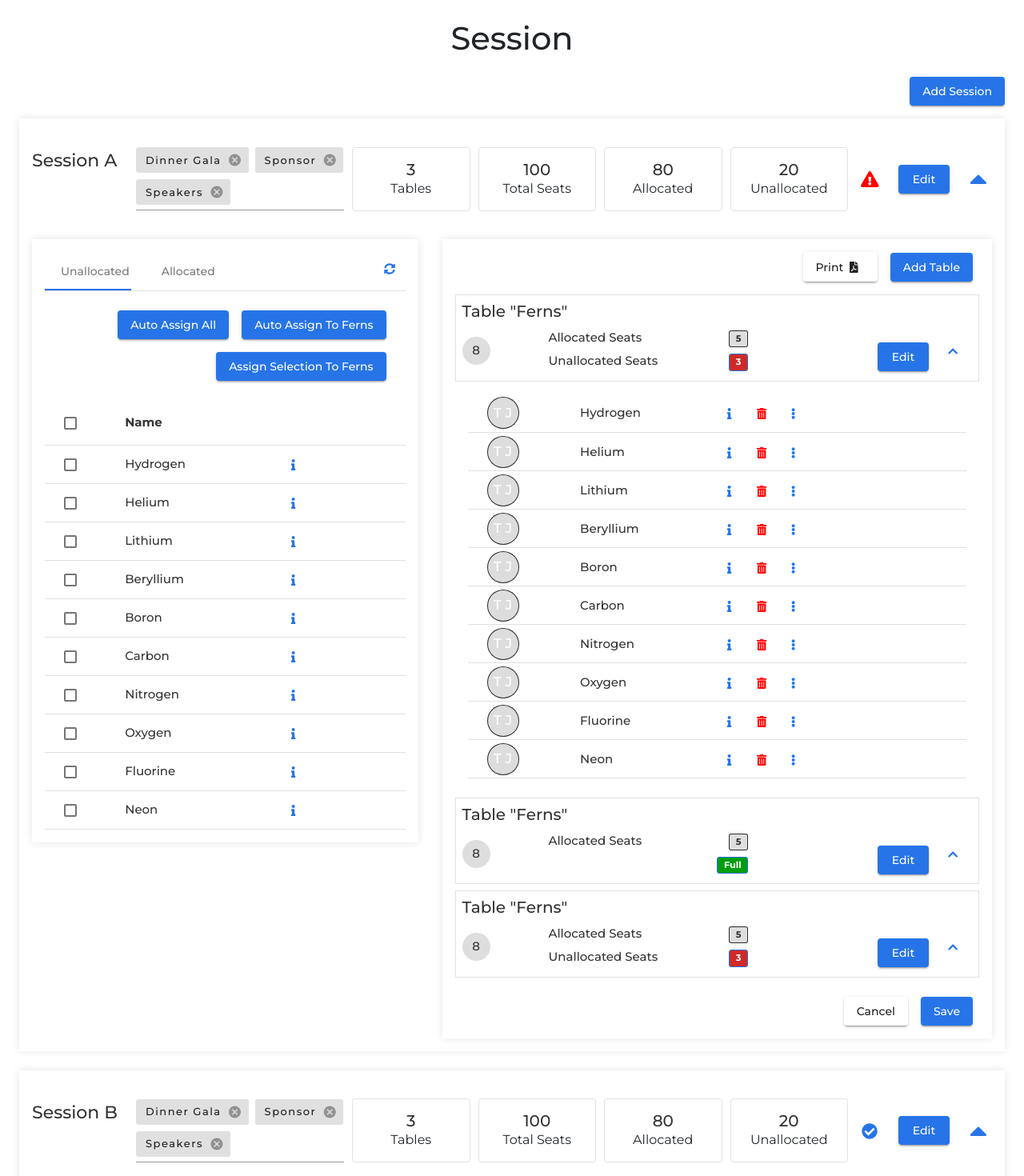
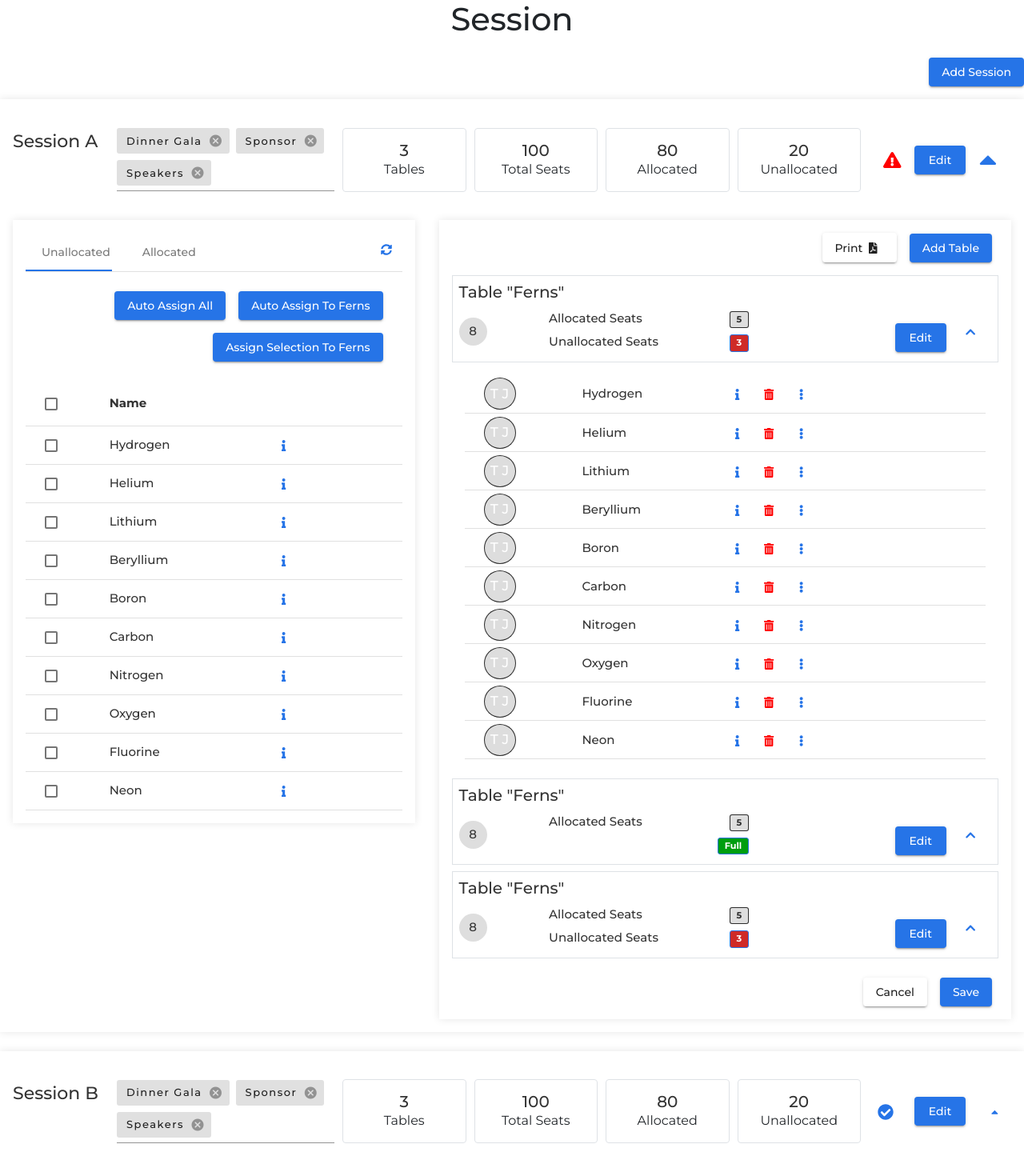
Before and after one commit to bilaljeewa/SeatAllocations, an Angular app: page / in a window 1280 px wide. Shown: the top 1470 px of the page at 80% size. Built offline with nearby package versions, Linux system fonts and the light colour scheme.

Commit message:
conflict resolve

```diff
--- a/src/app/components/seat-allocation/seat-allocation.component.html
+++ b/src/app/components/seat-allocation/seat-allocation.component.html
@@ -1,4 +1,4 @@
-<div class="form-wrap p-sm-2 px-2 py-3 p-md-4">
+<div class="form-wrap">
     <h1 class="heading-main mb-2 mb-sm-3 mb-md-4 text-center">Session</h1>
     <div class="button-wrap text-right mb-2 mb-md-3">
         <button mat-raised-button color="primary">Add Session</button>
@@ -52,12 +52,12 @@
                         </div>
                         <div class="col-sm-2">
                             <div class="d-flex align-items-center justify-content-center h-100 action">
-                                <button mat-icon-button color="warn" class="mx-2">
+                                <button mat-icon-button color="warn" class="mx-1">
                                     <fa-icon class="exclaim" [icon]="faExclamationTriangle"></fa-icon>
                                 </button>
-                                <button mat-raised-button color="primary" class="mx-2">Edit</button>
-                                <button mat-icon-button color="primary" class="mx-2">
-                                    <fa-icon class="caret" [icon]="faCaretUp"></fa-icon>
+                                <button mat-raised-button color="primary" class="mx-1">Edit</button>
+                                <button mat-icon-button color="primary" class="mx-1">
+                                    <fa-icon class="carett" [icon]="faCaretUp"></fa-icon>
                                 </button>
                             </div>
                         </div>
--- a/src/app/components/seat-allocation/seat-allocation.component.scss
+++ b/src/app/components/seat-allocation/seat-allocation.component.scss
@@ -35,6 +35,7 @@ button {
 
 .session-wrap {
     @include custom-shadow(0, 0, 10px, rgba(0, 0, 0, 0.1));
+    background: #fff;
 
     .session-list {
 
@@ -53,7 +54,7 @@ button {
                 font-size: 20px;
             }
 
-            .caret {
+            .carett {
                 font-size: 35px;
             }
         }
```
